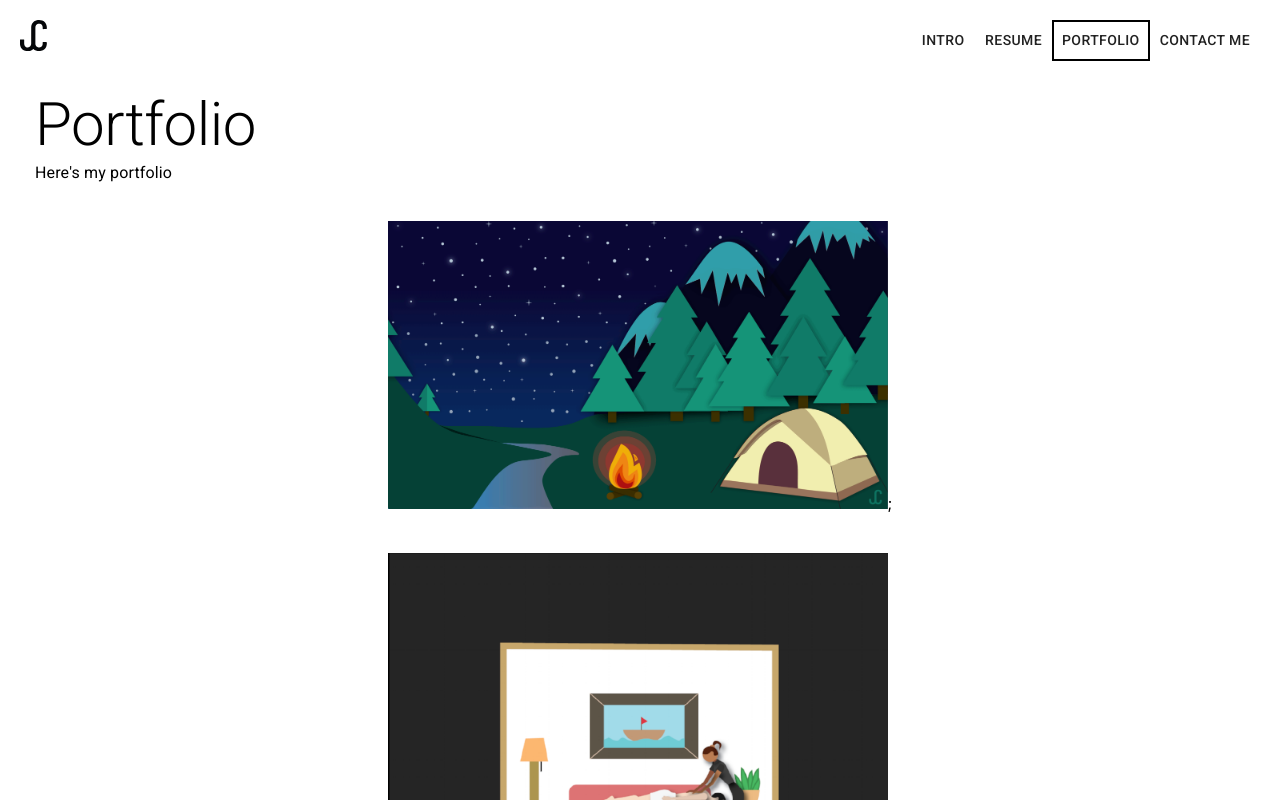
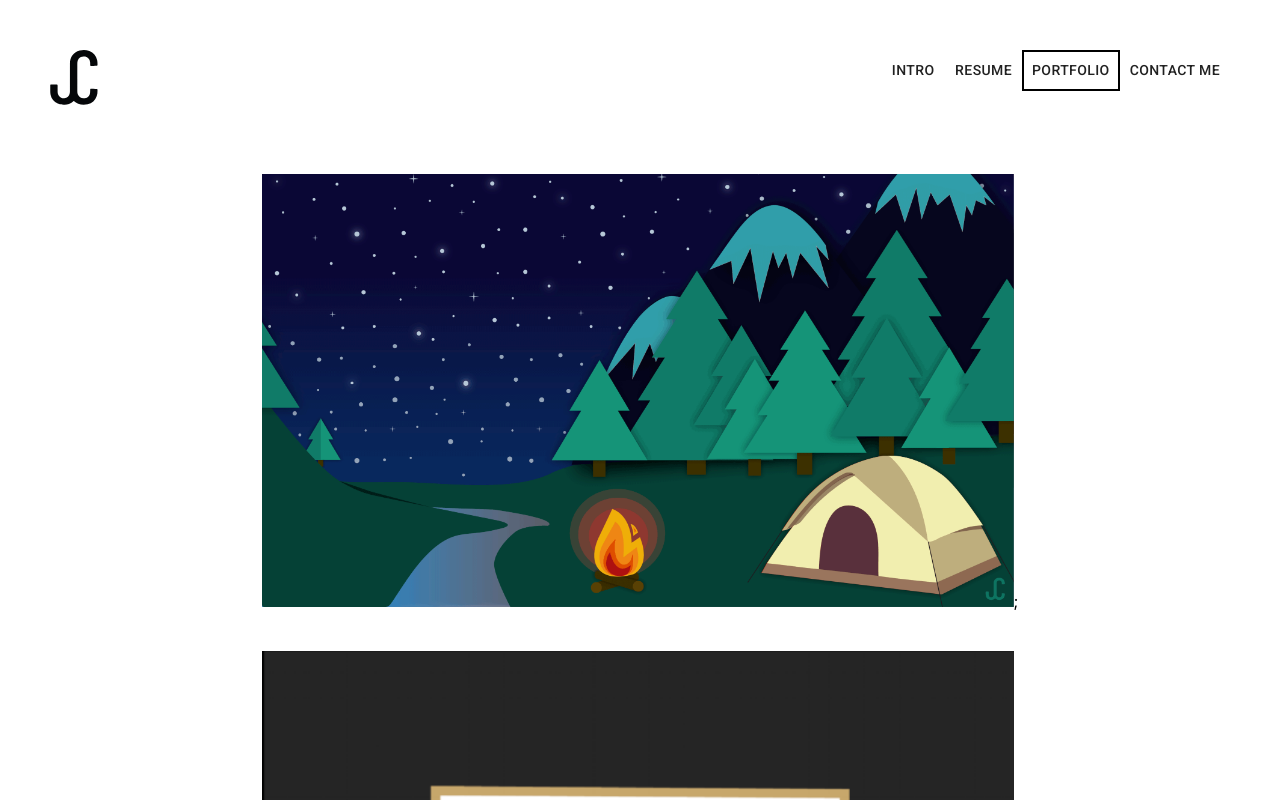
Before and after one commit to michaelsweeney/jess-celano-website, a React (Create React App) app: page /portfolio in a window 1280 px wide. Shown: the top 800 px of the page. Built offline with nearby package versions, Linux system fonts and the light colour scheme.

Commit message:
breakpoints

```diff
--- a/src/components/content.jsx
+++ b/src/components/content.jsx
@@ -12,7 +12,6 @@ import { drawerWidth } from "../constants";
 
 const useStyles = makeStyles((theme) => ({
   content: {
-    padding: 35,
     flexGrow: 1,
     marginTop: 54,
     transition: theme.transitions.create("margin", {
@@ -20,6 +19,18 @@ const useStyles = makeStyles((theme) => ({
       duration: theme.transitions.duration.leavingScreen,
     }),
     marginLeft: -drawerWidth,
+    [theme.breakpoints.down("sm")]: {
+      paddingTop: 25,
+      paddingLeft: 25,
+      paddingRight: 25,
+      paddingBottom: 25,
+    },
+    [theme.breakpoints.up("md")]: {
+      paddingTop: 100,
+      paddingLeft: 150,
+      paddingRight: 150,
+      paddingBottom: 75,
+    },
   },
   contentShift: {
     transition: theme.transitions.create("margin", {
--- a/src/components/content/imagecard.jsx
+++ b/src/components/content/imagecard.jsx
@@ -9,11 +9,11 @@ const useStyles = makeStyles({
 
 export default function ImageCard(props) {
   const classes = useStyles();
-  const { src, title, width, height } = props;
+  const { src, title, width } = props;
 
   return (
     <div className={classes.root}>
-      <img src={src} alt={title} width={width} height={height}></img>;
+      <img src={src} alt={title} width={width}></img>;
     </div>
   );
 }
--- a/src/components/content/portfolio.jsx
+++ b/src/components/content/portfolio.jsx
@@ -20,15 +20,14 @@ const useStyles = makeStyles({
 
 const Portfolio = (props) => {
   const classes = useStyles();
+  const imageWidth = "80%";
   return (
     <div className={classes.root}>
-      <Typography variant="h2">Portfolio</Typography>
-      <Typography paragraph>Here's my portfolio</Typography>
       <div className={classes.imageContainer}>
-        <ImageCard src={reiimg} width={500} title="rei"></ImageCard>
-        <ImageCard src={zeelimg} width={500} title="rei"></ImageCard>
-        <ImageCard src={etsyimg} width={500} title="rei"></ImageCard>
-        <ImageCard src={relicimg} width={500} title="rei"></ImageCard>
+        <ImageCard src={reiimg} width={imageWidth} title="rei"></ImageCard>
+        <ImageCard src={zeelimg} width={imageWidth} title="rei"></ImageCard>
+        <ImageCard src={etsyimg} width={imageWidth} title="rei"></ImageCard>
+        <ImageCard src={relicimg} width={imageWidth} title="rei"></ImageCard>
       </div>
     </div>
   );
--- a/src/components/content/resume.jsx
+++ b/src/components/content/resume.jsx
@@ -3,8 +3,7 @@ import { Typography } from "@material-ui/core";
 const Portfolio = (props) => {
   return (
     <>
-      <Typography variant="h2">Resume</Typography>
-      <Typography paragraph>Download my Resume here</Typography>
+      <Typography paragraph>img & download here</Typography>
     </>
   );
 };
--- a/src/components/header.jsx
+++ b/src/components/header.jsx
@@ -1,21 +1,25 @@
 import clsx from "clsx";
 import { Link, useLocation } from "react-router-dom";
-import { Button, ButtonGroup, AppBar } from "@material-ui/core";
+import { Button, ButtonGroup, AppBar, useTheme } from "@material-ui/core";
 
 import { makeStyles } from "@material-ui/core/styles";
 
 import useWindowSize from "./usewindowsize";
+
 import { breakpoint } from "../constants";
 import { routes } from "../routes";
 import Logo from "./logo";
 import { useEffect } from "react";
 
-const useStyles = makeStyles({
+const useStyles = makeStyles((theme) => ({
   appBar: {
     display: "inline-block",
     backgroundColor: "white",
     color: "black",
     boxShadow: "none",
+    [theme.breakpoints.down("sm")]: {
+      display: "none",
+    },
   },
   appBarActiveRoute: {
     border: "2px solid black",
@@ -31,38 +35,37 @@ const useStyles = makeStyles({
     display: "none",
   },
   buttonGroup: {
-    margin: 20,
+    marginRight: 50,
+    marginTop: 50,
+    marginBottom: 25,
     display: "inline-block",
     float: "right",
   },
   logoContainer: {
-    margin: 20,
+    marginLeft: 50,
+    marginTop: 50,
+    marginBottom: 25,
     display: "inline-block",
   },
-});
+}));
 
 export default function Header(props) {
   const { closeCallback } = props;
   const classes = useStyles();
+  const theme = useTheme();
   const location = useLocation();
   const size = useWindowSize();
-  const logoscale = 0.25;
 
   useEffect(() => {
-    if (size.width > breakpoint) {
-      closeCallback();
-    }
-  }, [size, closeCallback]);
+    // if (size.width > theme.breakpoints.values["sm"]) {
+    //   closeCallback();
+    // }
+  }, [size, theme, closeCallback]);
 
   return (
-    <AppBar
-      className={clsx(
-        classes.appBar,
-        size.width < breakpoint ? classes.hide : ""
-      )}
-    >
+    <AppBar className={clsx(classes.appBar)}>
       <div className={classes.logoContainer}>
-        <Logo scale={logoscale} />
+        <Logo />
       </div>
       <div className={classes.buttonGroup}>
         {routes.map((obj, i) => (
--- a/src/components/logo.jsx
+++ b/src/components/logo.jsx
@@ -1,15 +1,8 @@
 import logo from "../img/favicon.svg";
 
 export default function Logo(props) {
-  const { scale } = props;
-
   return (
-    <svg
-      width={`${108 * scale}px`}
-      height={`${125 * scale}px`}
-      viewBox="0 0 108 125"
-      version="1.1"
-    >
+    <svg width={`48px`} height={`55px`} viewBox="0 0 108 125" version="1.1">
       <title>Fill 1</title>
       <g
         id="Page-1"
--- a/src/components/menubutton.jsx
+++ b/src/components/menubutton.jsx
@@ -1,10 +1,8 @@
 import clsx from "clsx";
 
 import { IconButton } from "@material-ui/core";
-import useWindowSize from "./usewindowsize";
+
 import MenuIcon from "@material-ui/icons/MenuOutlined";
-
-import { breakpoint } from "../constants";
 
 import { makeStyles } from "@material-ui/core/styles";
 const useStyles = makeStyles({
@@ -18,14 +16,9 @@ const useStyles = makeStyles({
 export default function MenuButton(props) {
   const { openCallback } = props;
   const classes = useStyles();
-  const size = useWindowSize();
   return (
     <div className={classes.iconButtonWrapper}>
-      <IconButton
-        aria-label="open drawer"
-        onClick={openCallback}
-        className={clsx(size.width > breakpoint ? classes.hide : "")}
-      >
+      <IconButton aria-label="open drawer" onClick={openCallback}>
         <MenuIcon />
       </IconButton>
     </div>
```
